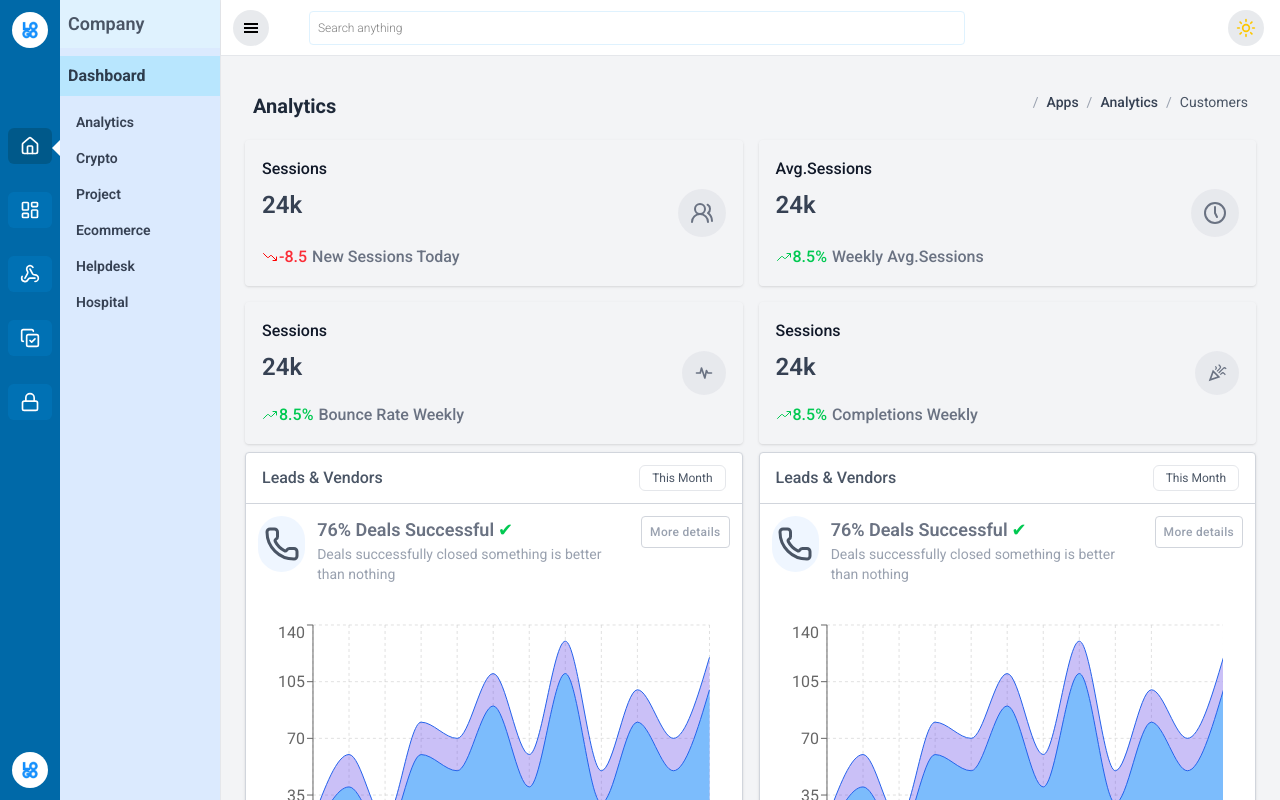
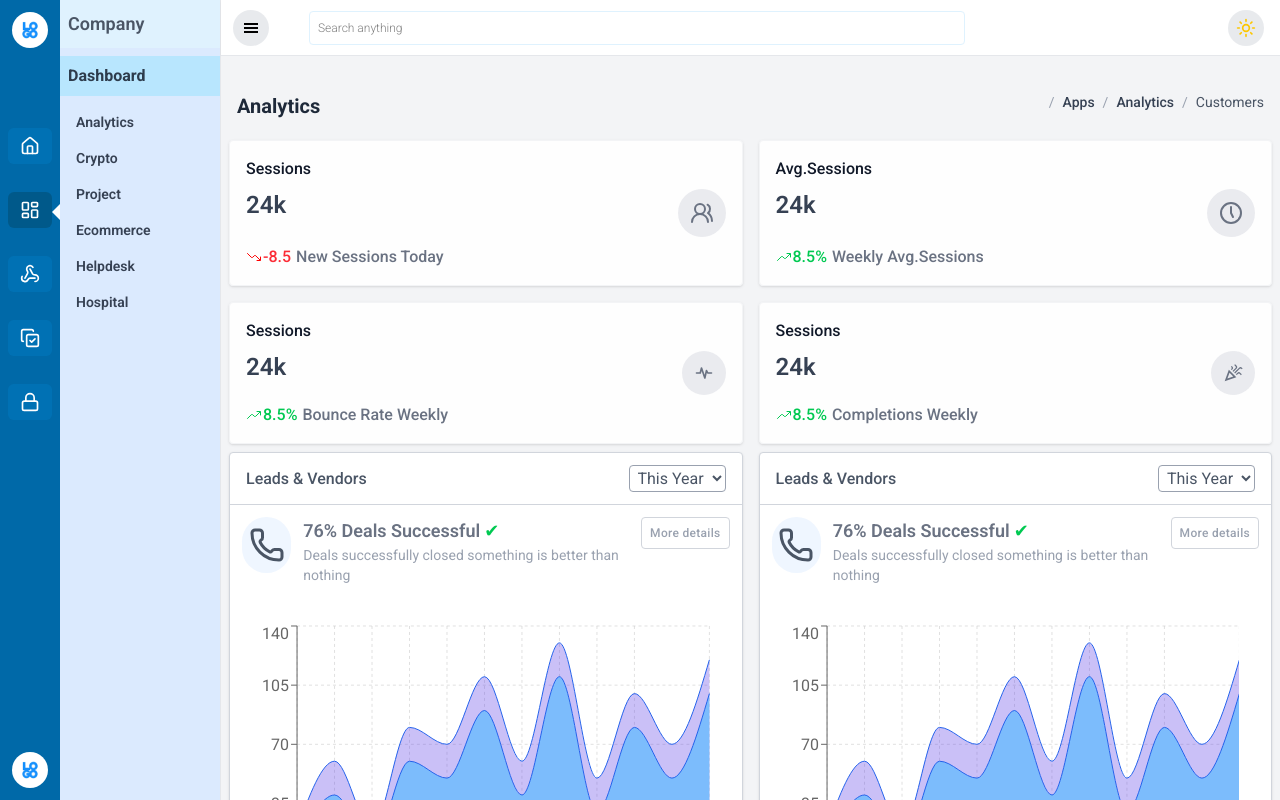
Before and after one commit to abhishekbhattarai0/crm, a React (Vite) app: page /apps/analytics/customers in a window 1280 px wide. Built offline with nearby package versions, Linux system fonts and the light colour scheme.

Commit message:
add select option component and page not found page

```diff
--- a/src/components/layout/PageLayout.tsx
+++ b/src/components/layout/PageLayout.tsx
@@ -8,7 +8,11 @@ import { Outlet } from 'react-router'
 
 
 const PageLayout = () => {
-    const { toggleSidebarCategory, updateCategory, activeCategory } = useSidebarContext()
+    const {
+        toggleSidebarCategory,
+        updateCategory,
+        //    activeCategory
+    } = useSidebarContext()
 
     return (
         <div className="flex h-screen">
@@ -24,7 +28,7 @@ const PageLayout = () => {
                             updateCategory(item.title)
                             toggleSidebarCategory(true)
                         }}
-                        isActive={item.title === activeCategory}
+                    // isActive={item.title === activeCategory}
                     />
                 ))}
             </Sidebar>
@@ -34,7 +38,7 @@ const PageLayout = () => {
                 <Header />
 
                 {/* Scrollable content */}
-                <main className="flex-1 overflow-auto p-4 bg-gray-100">
+                <main className="flex-1 overflow-auto pt-4 bg-gray-100">
                     <Outlet />
                 </main>
             </div>
--- a/src/components/layout/Sidebar.tsx
+++ b/src/components/layout/Sidebar.tsx
@@ -4,7 +4,7 @@ import sidebarLogo from "@/assets/download.png";
 import { useState, type ReactNode } from "react";
 import { cn } from "@/utils/cn";
 import { appsCategories, dashboardCategories } from "@/utils/constants";
-import { Link, NavLink, } from "react-router";
+import {  NavLink, } from "react-router";
 import IconComponent from "../ui/IconComponent";
 import useScreenSize from "@/hooks/useScreenSize";
 import { GiHamburgerMenu } from "react-icons/gi";
@@ -45,13 +45,13 @@ const Sidebar = ({ children }: { children: ReactNode }) => {
         {isSidebarCategoryVisible && (
           <div className={cn(
             "flex h-full w-40 flex-col overflow-x-hidden overflow-y-auto bg-blue-100 pb-4 ",
-            isMobile && 'fixed left-15'
+            isMobile && 'fixed left-15 z-100'
           )}>
 
 
             {/** subcategory container heading */}
 
-            <div className="absolute z-100">
+            <div className="absolute z-100 ">
               <div className="flex h-12  items-center   text-center text-lg font-semibold text-gray-600">
                 {isMobile && <IconComponent className='sm:ml-1 h-9 w-9 ml-3 mt-1 bg-gray-300/50 rounded-full' Icon={GiHamburgerMenu} onClick={() => toggleSidebarCategory()} />}
                 <p className="flex h-12 w-40 items-center pl-2  bg-sky-100 text-center text-lg font-semibold text-gray-600">
@@ -62,7 +62,7 @@ const Sidebar = ({ children }: { children: ReactNode }) => {
 
             {/** subcategory container body */}
             <div className="mt-14 text-black ">
-              <div>
+              <div >
                 <h1 className="bg-sky-200 p-2 font-bold text-gray-800/90">
                   {activeCategory}
                 </h1>
@@ -95,7 +95,7 @@ export default Sidebar;
 interface CategoryItemProps {
   icon: React.ComponentType<React.SVGProps<SVGSVGElement>>;
   title: string;
-  isActive: boolean;
+  // isActive: boolean;
   link: string;
   onClick?: () => void;
 }
@@ -103,19 +103,39 @@ interface CategoryItemProps {
 export const CategoryItem = ({
   icon: Icon,
   title,
-  isActive,
+  // isCategoryActive,
   link,
   ...props
 }: CategoryItemProps) => {
   return (
-    <Link
+    // <NavLink
+    //   to={link}
+    //   className={cn(
+    //     "group relative cursor-pointer rounded-md bg-sky-600/30 px-3 py-2 hover:bg-sky-600",
+    //     isActive && "bg-sky-800",
+    //   )}
+    //   {...props}
+    // >
+    //   <Icon className="size-5" />
+    //   <div className="absolute top-2 left-14 hidden rounded bg-sky-300 px-1 text-xs font-medium text-black group-hover:block">
+    //     {title}
+    //   </div>
+    //   {isActive && (
+    //     <div className="absolute top-3 left-11 h-0 w-0 border-t-8 border-r-8 border-b-8 border-t-transparent border-r-white border-b-transparent"></div>
+    //   )}
+    // </NavLink>
+    <NavLink
       to={link}
-      className={cn(
+      className={({ isActive }) =>
+        cn(
           "group relative cursor-pointer rounded-md bg-sky-600/30 px-3 py-2 hover:bg-sky-600",
-        isActive && "bg-sky-800",
-      )}
+          isActive && "bg-sky-800"
+        )
+      }
       {...props}
     >
+      {({ isActive }) => (
+        <>
           <Icon className="size-5" />
           <div className="absolute top-2 left-14 hidden rounded bg-sky-300 px-1 text-xs font-medium text-black group-hover:block">
             {title}
@@ -123,7 +143,9 @@ export const CategoryItem = ({
           {isActive && (
             <div className="absolute top-3 left-11 h-0 w-0 border-t-8 border-r-8 border-b-8 border-t-transparent border-r-white border-b-transparent"></div>
           )}
-    </Link>
+        </>
+      )}
+    </NavLink>
   );
 };
 
--- a/src/components/layout/router.tsx
+++ b/src/components/layout/router.tsx
@@ -7,12 +7,13 @@ import Login from "@/feathures/auth/Login"
 import PageNotFound from "../common/PageNotFound"
 
 export const router = createBrowserRouter([
+
 {
     path:'/',
     element: <PageLayout/>,
     children: [
         {
-            path: 'index',
+            index: true,
             element: <Navigate to="/dashboard/analytics" replace />
         },
         {
--- a/src/components/ui/BreadCrums.tsx
+++ b/src/components/ui/BreadCrums.tsx
@@ -8,8 +8,8 @@ const Breadcrumbs = () => {
         .filter(Boolean);
 
     return (
-        <nav className="mb-4" aria-label="Breadcrumb">
-            <ol className="flex flex-wrap items-center text-sm text-gray-500">
+        <nav className="mb-4 " >
+            <ol className="flex flex-wrap items-center text-xs sm:text-sm text-gray-500">
                 {/* Home */}
                 {/* <li>
                     <Link
--- /dev/null
+++ b/src/components/ui/Select.tsx
@@ -0,0 +1,71 @@
+import { cn } from '@/utils/cn';
+import React from 'react'
+
+type SelectOption = {
+    label: string;
+    value: string;
+    disabled?: string
+}
+
+type SelectProps = {
+    label?: string;
+    name?: string;
+    value?: string;
+    options: SelectOption[];
+    placeholder?: string;
+    onChange: (value: string) => void;
+    error?: string;
+    disabled?: boolean;
+    className?: string;
+}
+
+const Select: React.FC<SelectProps> = ({
+    label,
+    name,
+    value,
+    options,
+    placeholder,
+    onChange,
+    error,
+    disabled = false,
+    className
+}) => {
+    return (
+        <div className='w-full'>
+            {label && (
+                <label
+                    htmlFor={name}
+                    className="mb-1 block text-sm font-medium text-gray-700"
+                > {label}
+                </label>
+            )}
+            <select className={cn(
+                'w-full border rounded border-gray-400 focus:outline-none  active:border-sky-600 text-gray-600 px-1 py-0.5',
+                disabled && "bg-gray-100 cursor-not-allowed",
+                error && 'border-red-500 active:border-red-600',
+                className
+            )}
+                id={name}
+                name={name}
+                value={value}
+                disabled={disabled}
+                onChange={(e) => onChange(e.target.value)}
+            >
+                {placeholder && <option value="" disabled>
+                    {placeholder}
+                </option>}
+                {options.map((option) => (
+                    <option
+                        key={option.label}
+                        value={option.value}
+                        disabled={option.disabled ? true : false}
+                    >
+                        {option.label}
+                    </option>
+                ))}
+            </select>
+        </div>
+    )
+}
+
+export default Select
--- a/src/container/DashboardWidgetContainer.tsx
+++ b/src/container/DashboardWidgetContainer.tsx
@@ -1,6 +1,7 @@
 import Button from '@/components/ui/Button';
+import Select from '@/components/ui/Select';
 import { Phone } from 'lucide-react';
-import React from 'react'
+import React, { useState } from 'react'
 
 const DashboardWidgetContainer = ({
     title = "Leads & Vendors",
@@ -17,6 +18,8 @@ const DashboardWidgetContainer = ({
     actionText?: string;
     children?: React.ReactNode
 }) => {
+
+    const [time, setTime] = useState<'This Year' | 'Last Year' | 'Till Now'>('This Year')
     return (
         <div className="rounded border border-gray-300 bg-white  shadow-sm w-full">
             {/* Header */}
@@ -25,10 +28,21 @@ const DashboardWidgetContainer = ({
                     {title}
                 </h3>
 
-                <button className="rounded-md border border-gray-200 px-3 py-1 text-xs text-gray-600 hover:bg-gray-50">
+                {/* <button className="rounded-md border border-gray-200 px-3 py-1 text-xs text-gray-600 hover:bg-gray-50">
                     {period}
-                </button>
+                </button> */}
+                <div>
+                    <Select
+                    onChange={(value) => setTime(value as 'This Year' | 'Last Year' | 'Till Now')}
+                    options={[
+                        { label: "This Year", value: "This Year" },
+                        { label: "Last Year", value: "Last Year" },
+                        { label: "Till Now", value: "Til Now" },
+                    ]}
+                    value={time}
+                />
             </div>
+                </div>
 
             {/* Summary */}
             <div className="mb-6 flex p-3 justify-between  sm:flex-row flex-col gap-4   ">
--- a/src/feathures/dashboard/components/Chart.tsx
+++ b/src/feathures/dashboard/components/Chart.tsx
@@ -67,7 +67,7 @@ const data = [
 export default function MultiLineChart() {
   return (
     <AreaChart
-      style={{ width: '100%', aspectRatio: 1.618, zIndex: -0, }}
+      style={{ width: '100%', aspectRatio: 1.618, zIndex:'auto' }}
       responsive
       data={data}
       margin={{
--- a/src/feathures/dashboard/components/InfoCard.tsx
+++ b/src/feathures/dashboard/components/InfoCard.tsx
@@ -13,7 +13,7 @@ type InfoCardProps = {
 
 const InfoCard = ({ title, total, rate, Icon, desc, }: InfoCardProps) => {
     return (
-        <div className='border shadow-sm border-gray-100 px-4 rounded py-4 flex flex-col gap-2'>
+        <div className='border shadow-sm border-gray-100 px-4 rounded py-4 flex flex-col gap-2 bg-white/90'>
             <div className='font-medium text-gray-900' >
                 {title}
             </div>
```
Also changed, not shown: src/components/common/PageNotFound.tsx (+42 -3 lines), src/assets/images/pagenotfound.png (added). Lines whose indentation alone changed are shown as unchanged.
